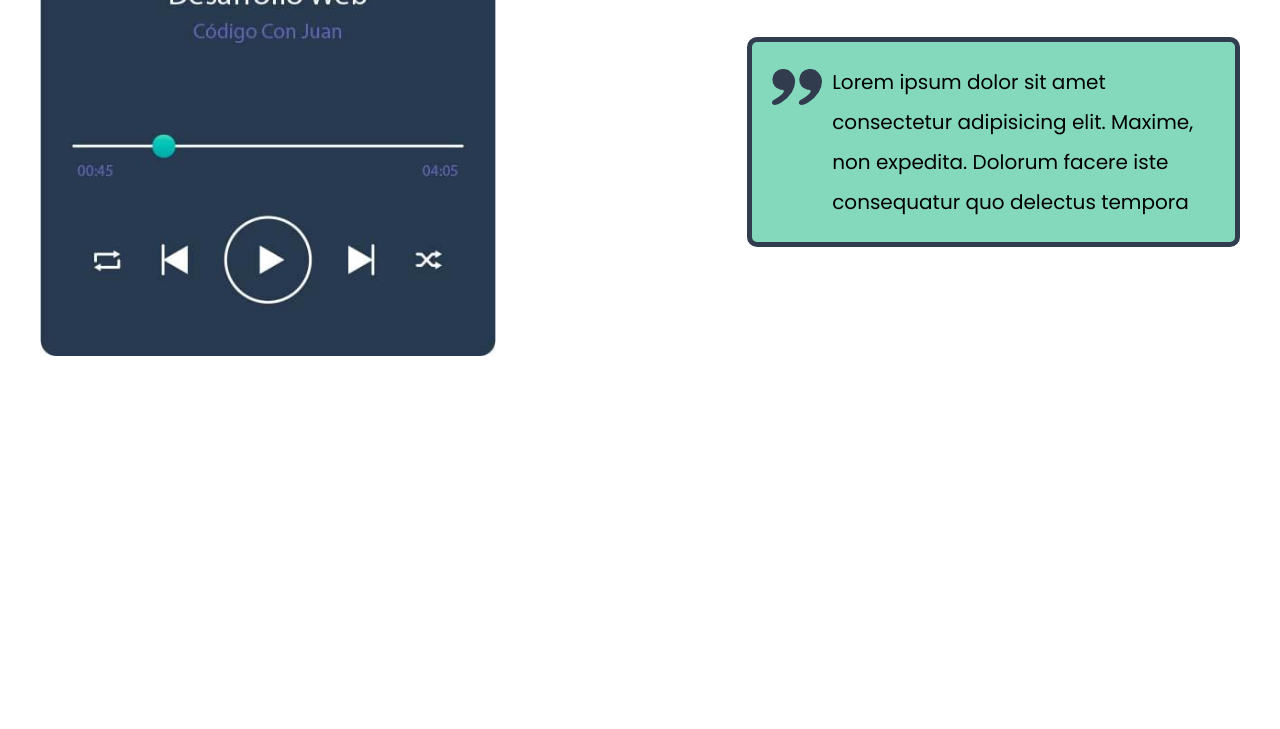
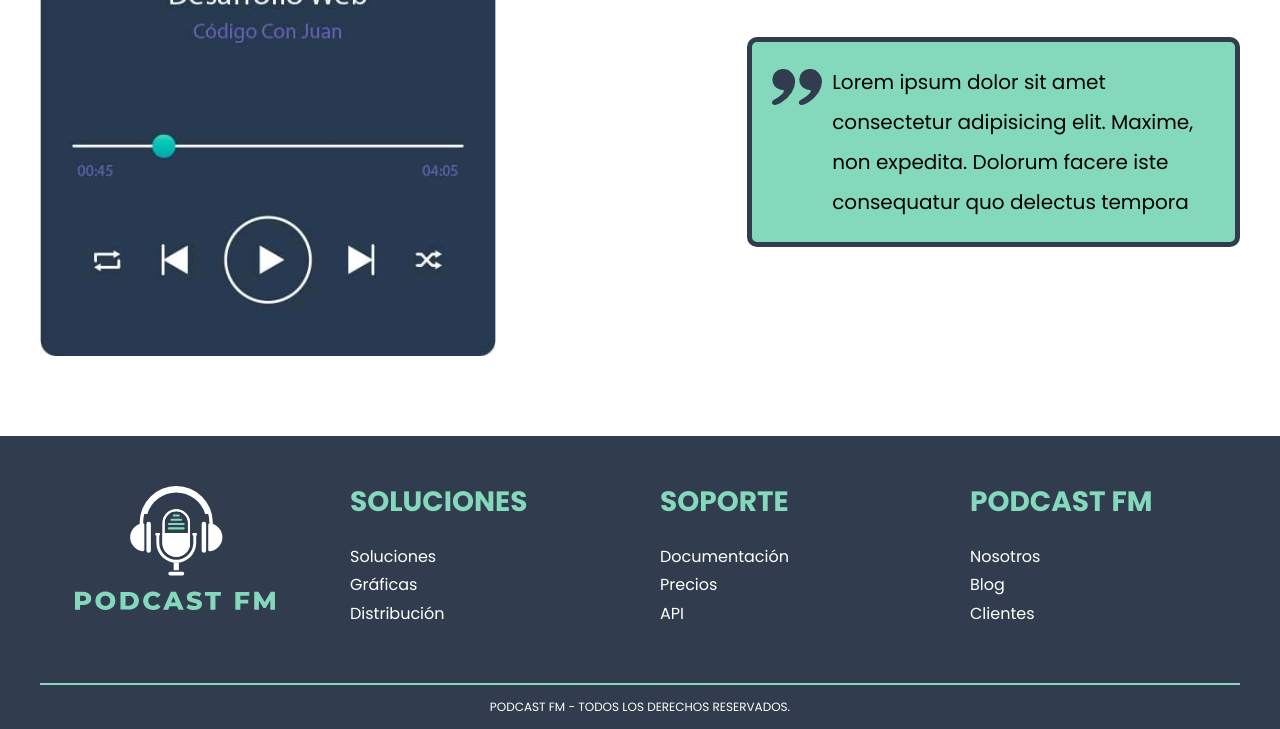
Before and after one commit to mcmmiguel/PodcastFM, a website: page index.html in a window 1280 px wide. Shown: the part 4748-5477 px from the top of the page. Before the commit the page ends 5184 px from the top, so only its background shows below. Drawn offline with Linux system fonts and the light colour scheme.

Commit message:
General: Seccion footer creada con estilos finalizados.

```diff
--- a/index.html
+++ b/index.html
@@ -132,5 +132,43 @@
         </div>
     </section>
 
+    <footer class="footer">
+        <div class="contenedor footer-grid">
+            <div class="footer-widget">
+                <img class="logo" src="build/img/logo.svg" alt="Imagen Logo">
+            </div>
+
+            <div class="footer-widget">
+                <h3>Soluciones</h3>
+                <nav>
+                    <a href="#">Soluciones</a>
+                    <a href="#">Gráficas</a>
+                    <a href="#">Distribución</a>
+                </nav>
+            </div>
+
+            <div class="footer-widget">
+                <h3>Soporte</h3>
+                <nav>
+                    <a href="#">Documentación</a>
+                    <a href="#">Precios</a>
+                    <a href="#">API</a>
+                </nav>
+            </div>
+
+            <div class="footer-widget">
+                <h3>Podcast FM</h3>
+                <nav>
+                    <a href="#">Nosotros</a>
+                    <a href="#">Blog</a>
+                    <a href="#">Clientes</a>
+                </nav>
+            </div>
+
+        </div>
+
+        <p class="copyright">Podcast FM - Todos los derechos reservados.</p>
+    </footer>
+
 </body>
 </html>
--- /dev/null
+++ b/src/scss/ui/_footer.scss
@@ -0,0 +1,67 @@
+@use 'base/variables' as v;
+@use 'base/mixins' as m;
+
+.footer {
+    background-color: v.$secundario;
+    color: v.$blanco;
+
+    .footer-grid {
+        padding: 5rem 0;
+        @include m.tablet {
+            @include m.grid (4, 4rem);
+        }
+    }
+
+    .logo {
+        max-width: 20rem;
+        margin: 0 auto 5rem auto;
+
+        @include m.tablet {
+            margin-bottom: 0;
+        }
+    }
+
+    .footer-widget {
+        margin-bottom: 2rem;
+
+        @include m.tablet {
+            margin-bottom: 0;
+        }
+
+        h3 {
+            color: v.$primario;
+            text-align: left;
+
+            @include m.tablet {
+                margin-bottom: 3rem;
+            }
+
+        }
+
+    }
+
+    nav {
+
+        a {
+            display: block;
+            color: v.$blanco;
+            margin-bottom: 1rem;
+
+            :last-of-type {
+                margin-bottom: 0;
+            }
+        }
+    }
+
+    .copyright {
+        text-align: center;
+        color: v.$blanco;
+        margin: 0 auto;
+        border-top: 2px solid v.$primario;
+        padding: 1rem;
+        max-width: 120rem;
+        font-size: 1.2rem;
+        text-transform: uppercase;
+    }
+
+}
--- a/src/scss/ui/_index.scss
+++ b/src/scss/ui/_index.scss
@@ -5,3 +5,4 @@
 @forward 'estadisticas';
 @forward 'planes';
 @forward 'testimoniales';
+@forward 'footer';
```
Also changed, not shown: build/css/app.css, 1 other file.
